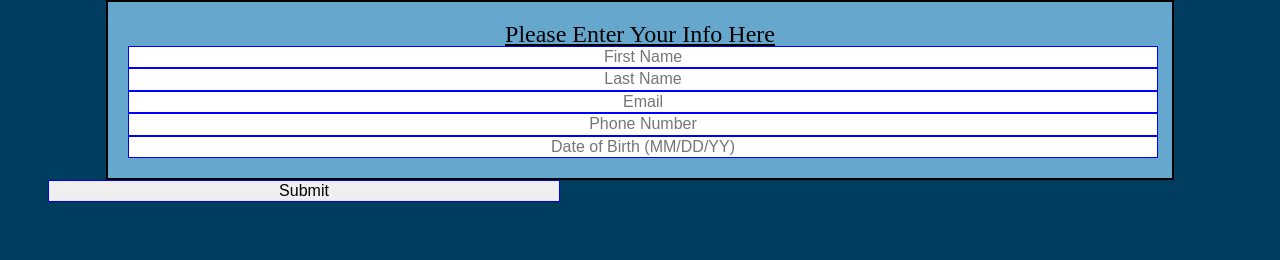
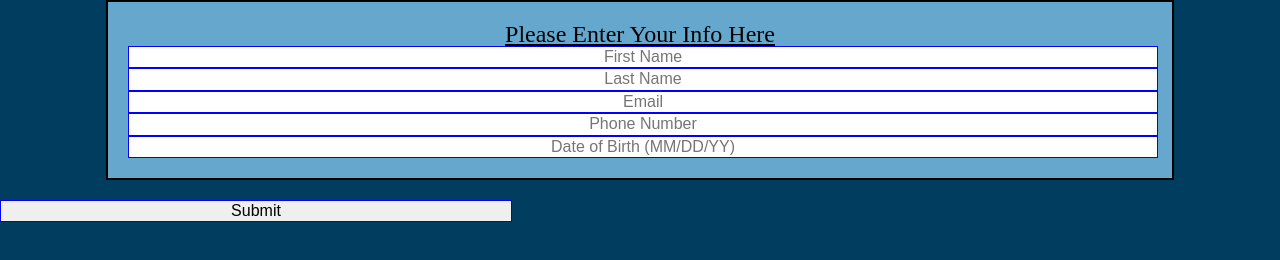
Before and after one commit to ITMD-362-Org-AHyder/Lab2, a plain HTML site: page index.html in a window 1280 px wide. Drawn offline with Linux system fonts and the light colour scheme.

Commit message:
Forgot to fix submit for other screen sizes
Forgot to change it in other areas too

```diff
--- a/css/screen.css
+++ b/css/screen.css
@@ -40,7 +40,7 @@ input{
 	#submit{
 		width: 60%;
 		display: block;
-		margin: 0 3em;
+		margin: 20px 0;
 	}
 	label{
 		font-size: 1.5em;
@@ -59,7 +59,7 @@ input{
 	#submit{
 		width: 40%;
 		display: block;
-		margin: 0 3em;
+		margin: 20px 0;
 	}
 	input{
 		display: block;
```
